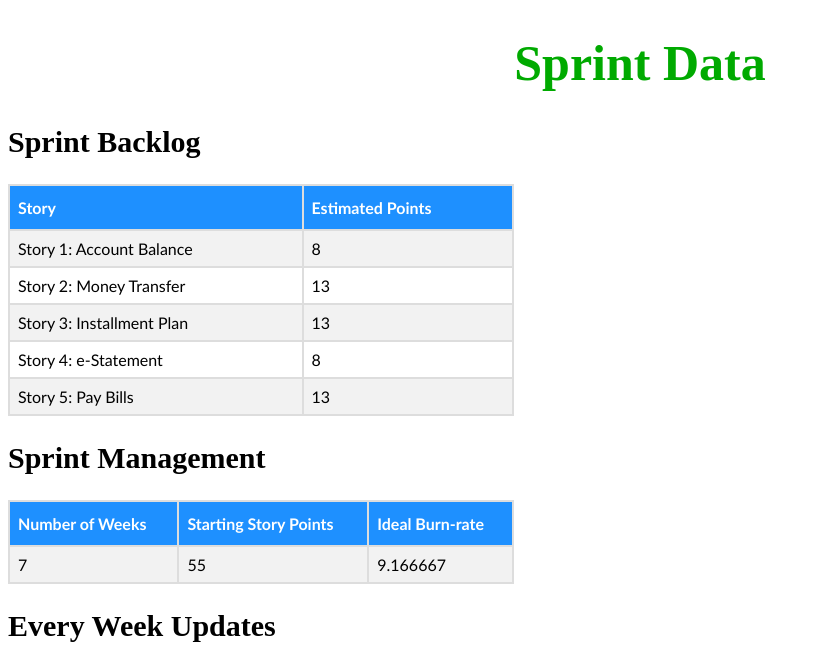
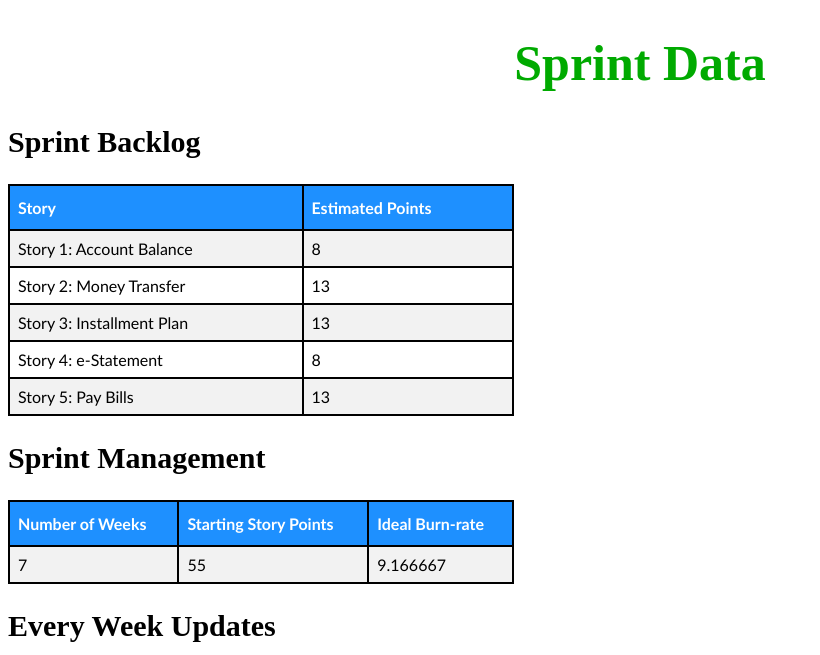
Before and after one commit to yodiyordan/CP3405_Web_App, a Flask app: page / in a window 1280 px wide. Shown: the top 655 px of the page, without its empty margins (0-820 px from the left). Run offline with Flask 2, Linux system fonts and the light colour scheme.

Commit message:
Final version.

```diff
--- a/static/style.css
+++ b/static/style.css
@@ -21,7 +21,7 @@ img {
 }
 
 #table td, #table th {
-    border: 2px solid #ddd;
+    border: 2px solid #000000;
     padding: 8px;
 }
 
```
